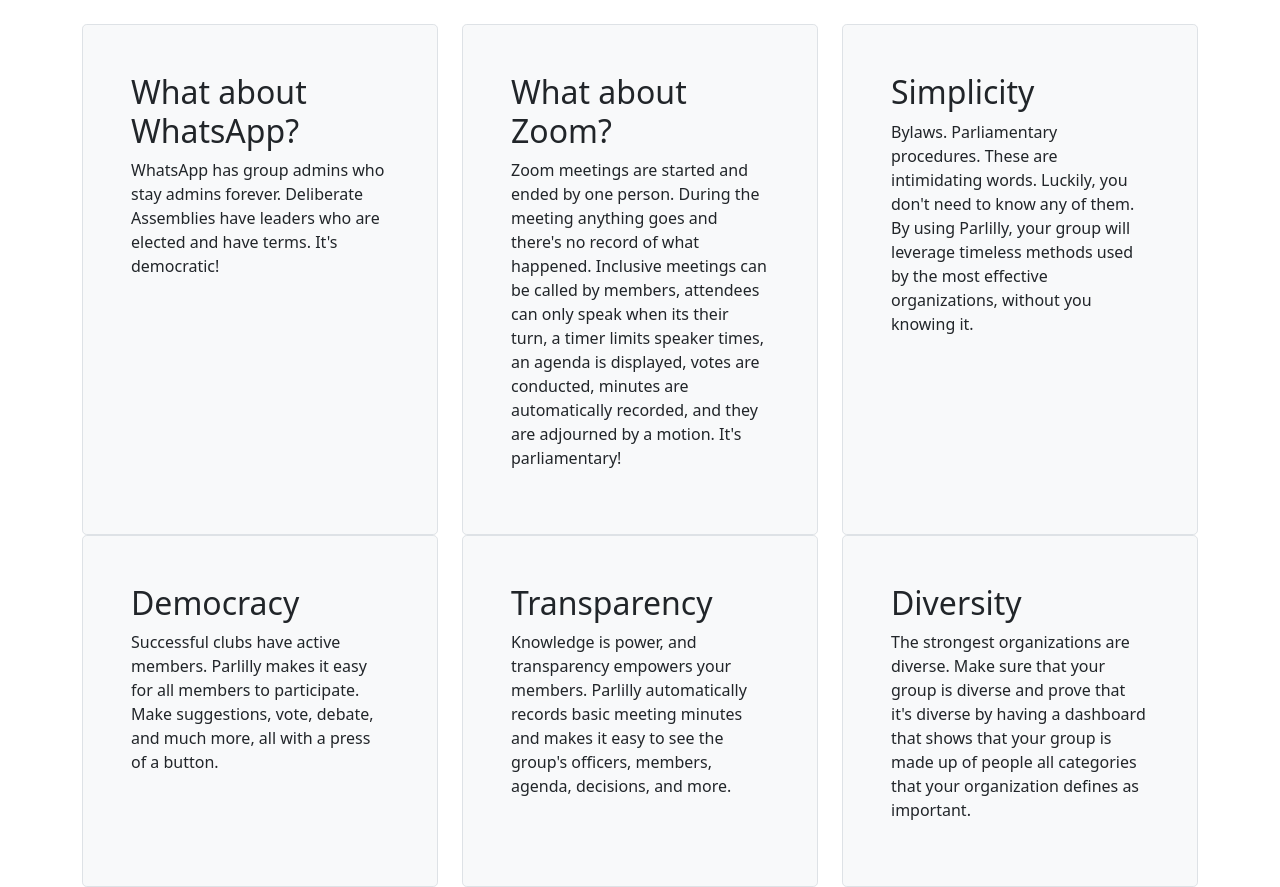
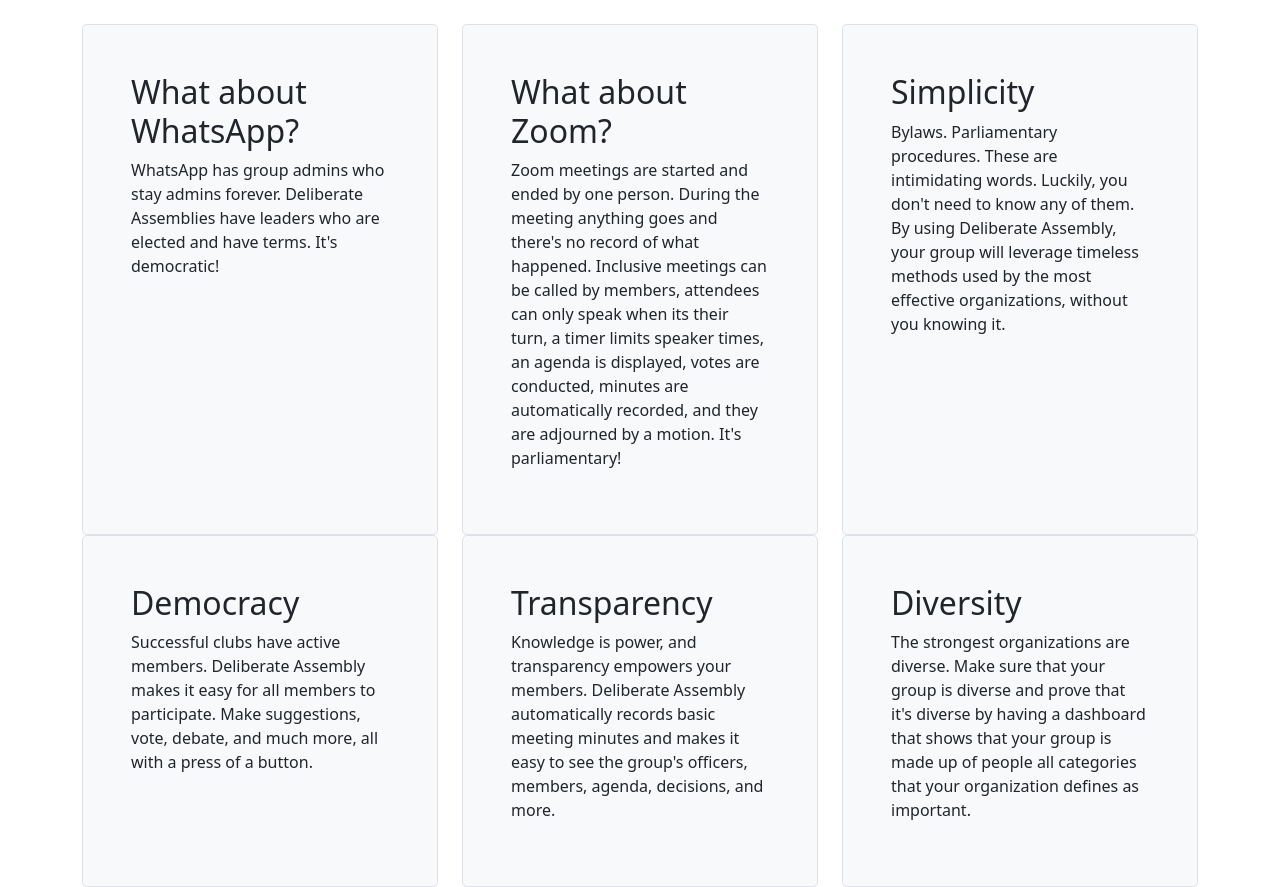
Before and after one commit to lionbarz/orghub, a React (Create React App) app in the folder WebService/ClientApp/: page / in a window 1280 px wide. Shown: the part 480-1367 px from the top of the page. Built offline with nearby package versions, Linux system fonts and the light colour scheme.

Commit message:
Renaming from Parlilly to Deliberate Assembly.

```diff
--- a/WebService/ClientApp/public/index.html
+++ b/WebService/ClientApp/public/index.html
@@ -20,7 +20,7 @@
       work correctly both with client-side routing and a non-root public URL.
       Learn how to configure a non-root public URL by running `npm run build`.
     -->
-    <title>Parlilly</title>
+    <title>Deliberate Assembly</title>
   </head>
   <body>
     <noscript>
--- a/WebService/ClientApp/src/components/About.js
+++ b/WebService/ClientApp/src/components/About.js
@@ -5,9 +5,9 @@
     return (
       <div>
         <h1>About</h1>
-        <p>Mohamed Fakhreddine created Parlilly after repeatedly witnessing motivated and well-intentioned people
+        <p>Mohamed Fakhreddine created Deliberate Assembly after repeatedly witnessing motivated and well-intentioned people
         coming together to form activist groups and then falling out over decisions and governance.</p>
-        <p>The mission of Parlilly is to unite people around the world using the same procedures used to run orderly and
+        <p>The mission of Deliberate Assembly is to unite people around the world using the same procedures used to run orderly and
         deliberative assemblies, from your local Rotary Club to the United States Congress.</p>
         <p>Give it a try now!</p>
       </div>
--- a/WebService/ClientApp/src/components/Home.js
+++ b/WebService/ClientApp/src/components/Home.js
@@ -38,7 +38,7 @@
                         <h2>Simplicity</h2>
                         <p>Bylaws. Parliamentary procedures. These are intimidating words. Luckily, you don't
                             need to know any of them.
-                            By using Parlilly, your group will leverage
+                            By using Deliberate Assembly, your group will leverage
                             timeless methods used by the most effective organizations,
                             without you knowing it.</p>
                     </div>
@@ -46,7 +46,7 @@
                 <div className="col-md-4">
                     <div className="h-100 p-5 bg-light border rounded-3">
                         <h2>Democracy</h2>
-                        <p>Successful clubs have active members. Parlilly makes it easy for all members
+                        <p>Successful clubs have active members. Deliberate Assembly makes it easy for all members
                             to participate. Make suggestions, vote, debate, and much more, all with a press
                             of a button.</p>
                     </div>
@@ -55,7 +55,7 @@
                     <div className="h-100 p-5 bg-light border rounded-3">
                         <h2>Transparency</h2>
                         <p>Knowledge is power, and transparency empowers your members.
-                            Parlilly automatically records basic meeting minutes and makes it easy to see
+                            Deliberate Assembly automatically records basic meeting minutes and makes it easy to see
                             the group's officers, members, agenda, decisions, and more.</p>
                     </div>
                 </div>
```
